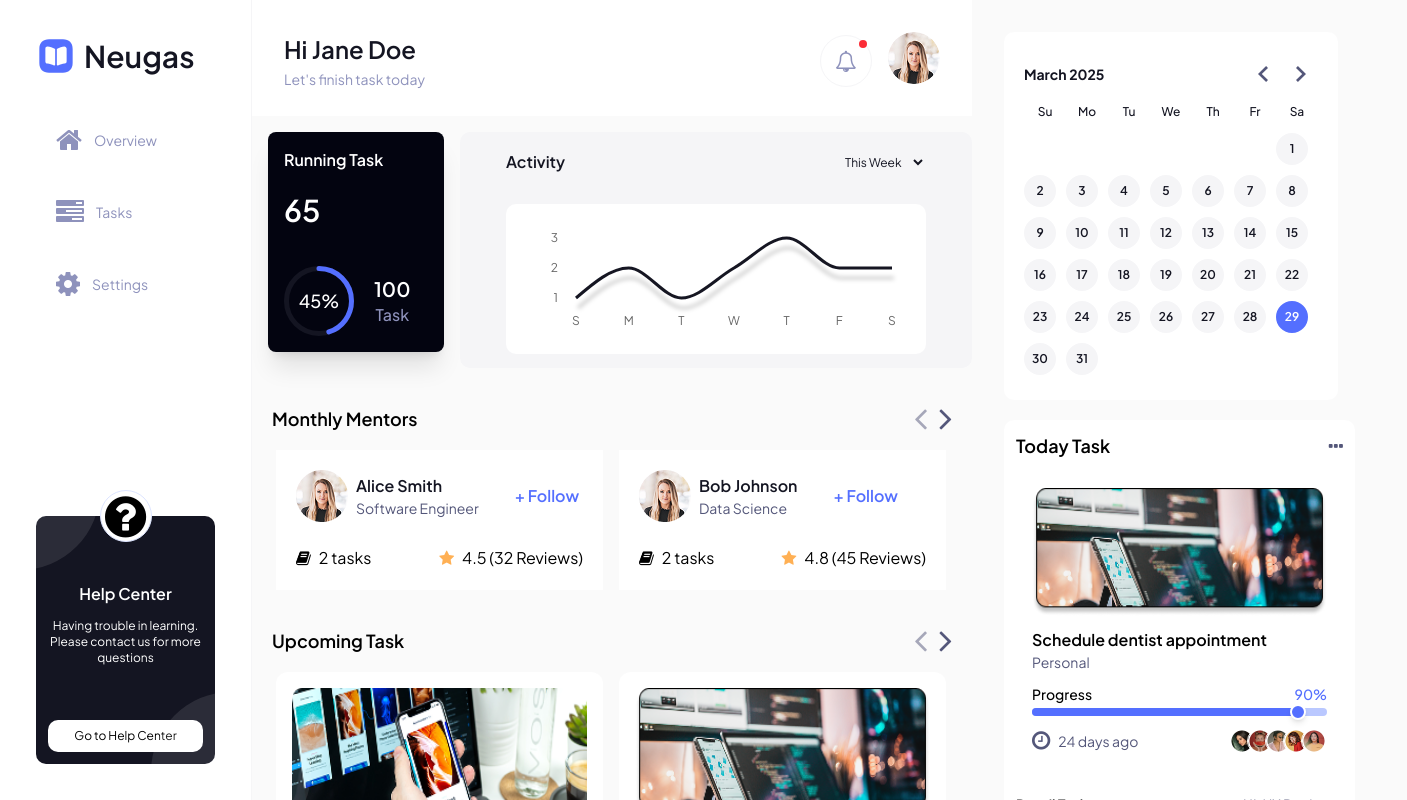
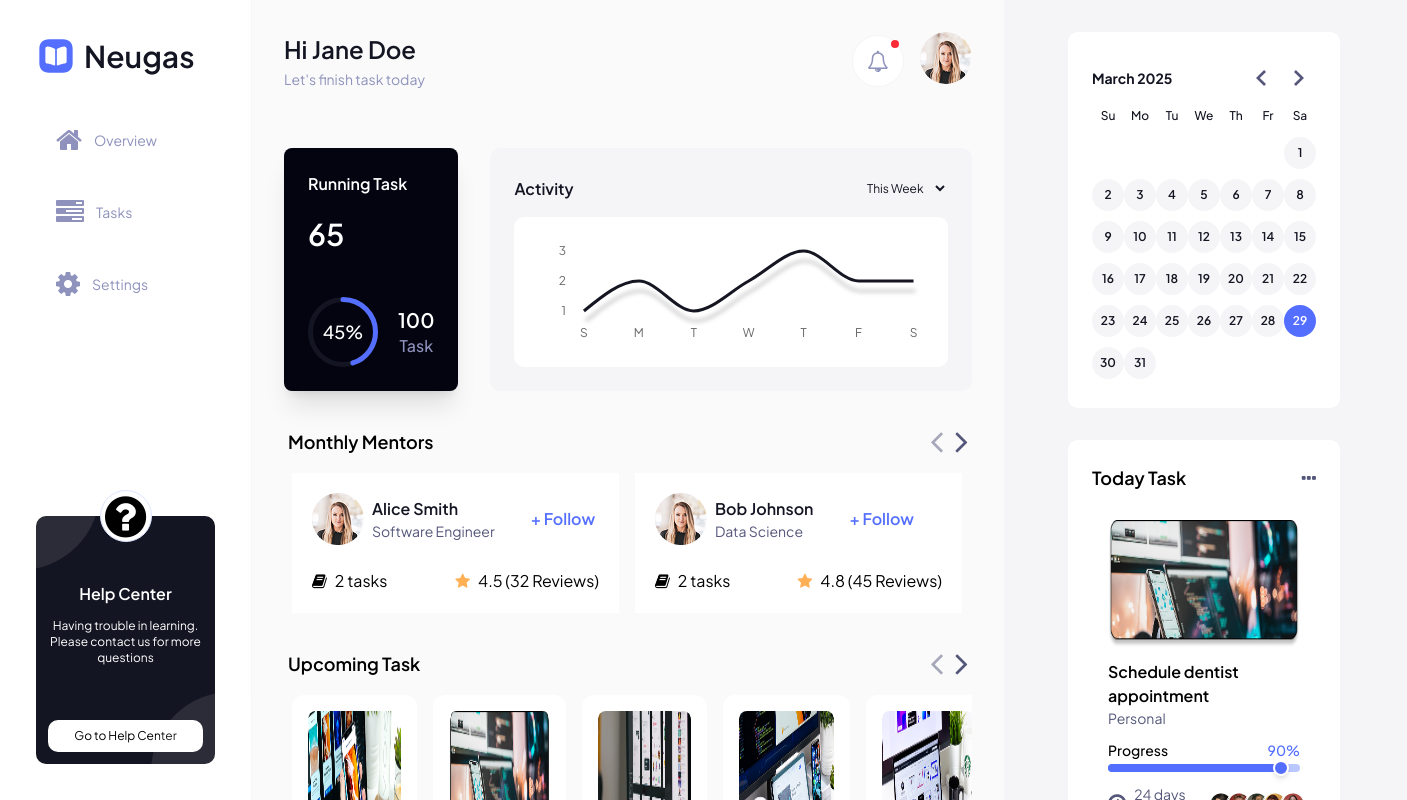
Before and after one commit to Evans-Asiedu/task-management, a React (Vite) app: page / in a window 1280 px wide. Shown: the top 800 px of the page, 1407 px wide, since content can reach past the window. Built offline with nearby package versions, Linux system fonts and the light colour scheme.

Commit message:
Setup layout for overview page

```diff
--- a/src/components/ActivityTracker.jsx
+++ b/src/components/ActivityTracker.jsx
@@ -64,10 +64,10 @@ const ActivityTracker = () => {
 
   return (
     <div
-      className="mt-4 w-full max-w-md md:max-w-lg h-auto bg-n-1 flex flex-col justify-evenly items-center gap-3  rounded-r-1"
+      className="w-full max-w-md md:max-w-lg h-auto bg-n-1 flex flex-col  items-center gap-3 p-6 rounded-r-1"
       ref={chartContainerRef}
     >
-      <div className="w-full max-w-[420px] flex justify-between items-center">
+      <div className="w-full flex justify-between items-center">
         <h2 className="text-base font-semibold text-secondary-500">Activity</h2>
         <div className="flex items-start justify-center gap-1">
           <select className=" w-full border-none outline-none text-xs p-2 rounded-r-1 text-secondary-500">
@@ -77,7 +77,7 @@ const ActivityTracker = () => {
         </div>
       </div>
 
-      <div className="pt-6 pb-4 pr-6 w-full max-w-[420px] h-[150px] bg-primary-0 rounded-r-1">
+      <div className="pt-6 pb-4 pr-6 w-full h-[150px] bg-primary-0 rounded-r-1">
         <ResponsiveContainer width="100%" height="100%">
           <LineChart
             data={data}
--- a/src/components/Calendar.jsx
+++ b/src/components/Calendar.jsx
@@ -11,7 +11,7 @@ export function Calendar() {
       selected={selected}
       onSelect={setSelected}
       classNames={{
-        root: `${defaultClassNames.root} font-semibold text-xs text-secondary-500 bg-primary-0 rounded-r-1 p-5 inline-block`,
+        root: `${defaultClassNames.root} w-full font-semibold text-xs text-secondary-500 bg-primary-0 rounded-r-1 p-6 inline-block`,
         caption_label: `${defaultClassNames.caption_label} text-sm`,
       }}
     />
--- a/src/components/MonthlyMentors.jsx
+++ b/src/components/MonthlyMentors.jsx
@@ -45,7 +45,7 @@ const MonthlyMentors = () => {
   };
 
   return (
-    <div className="max-w-[327px] lg:max-w-[688px] mx-4 mt-8">
+    <div className="max-w-[327px] lg:max-w-[688px]">
       <SliderHeader
         title={"Monthly Mentors"}
         onNext={handleNext}
--- a/src/components/RunningTask.jsx
+++ b/src/components/RunningTask.jsx
@@ -1,5 +1,4 @@
-
-import React, { useState } from 'react'
+import React, { useState } from "react";
 
 const RunningTask = () => {
   const [progress, setProgress] = useState(45);
@@ -9,14 +8,15 @@ const RunningTask = () => {
   const circumference = 2 * Math.PI * radius;
   const offset = circumference - (progress / 100) * circumference;
   return (
-    <div className='m-4 w-[327px] h-[124px] sm:w-[200px] sm:h-[220px] flex sm:flex-col justify-between shadow-xl p-4 bg-secondary-900 text-white rounded-lg transition duration-500' >
-
-      <div className='flex flex-col gap-5'>
-        <h2 className='text-base font-semibold text-primary-0 '>Running Task</h2>
-        <h2 className='text-3xl font-semibold text-primary-0 '>65</h2>
+    <div className="flex sm:flex-col justify-between shadow-xl p-6 bg-secondary-900 text-white rounded-lg transition duration-500">
+      <div className="flex flex-col gap-5">
+        <h2 className="text-base font-semibold text-primary-0 ">
+          Running Task
+        </h2>
+        <h2 className="text-3xl font-semibold text-primary-0 ">65</h2>
       </div>
 
-      <div className='flex items-center gap-5'>
+      <div className="flex items-center gap-5">
         <div className="flex items-center justify-center">
           <svg width={size} height={size} className="transform -rotate-90">
             {/* Background Circle */}
@@ -41,16 +41,18 @@ const RunningTask = () => {
           </svg>
           {/* Progress Text */}
           <div className="absolute text-center">
-            <span className="text-lg font-medium  text-primary-0">{progress}%</span>
+            <span className="text-lg font-medium  text-primary-0">
+              {progress}%
+            </span>
           </div>
         </div>
-        <div className='flex flex-col justify-center items-center'>
-          <h2 className='text-xl font-semibold'>100</h2>
-          <p className='text-base font-medium text-secondary-300 '>Task</p>
+        <div className="flex flex-col justify-center items-center">
+          <h2 className="text-xl font-semibold">100</h2>
+          <p className="text-base font-medium text-secondary-300 ">Task</p>
         </div>
       </div>
     </div>
-  )
-}
+  );
+};
 
-export default RunningTask
+export default RunningTask;
--- a/src/components/TaskCard.jsx
+++ b/src/components/TaskCard.jsx
@@ -10,7 +10,8 @@ const TaskCard = ({ task }) => {
   ];
 
   return (
-    <div className="w-[327px] bg-primary-0 rounded-xl p-4">
+    <div className="bg-primary-0 rounded-xl p-4">
+    {/* <div className="w-[327px] bg-primary-0 rounded-xl p-4"> */}
       {/* Image Section */}
       <img
         src={task.imageUrl}
--- a/src/components/TodayTask.jsx
+++ b/src/components/TodayTask.jsx
@@ -7,7 +7,7 @@ const TodayTask = () => {
   const task = data.tasks[1];
 
   return (
-    <div className="bg-primary-0 max-w-[372px] rounded-r-1 p-3 mt-5 me-5">
+    <div className="bg-primary-0 rounded-r-1 p-6">
       <TaskHeader name="Today Task" />
       <TaskCard task={task} />
       <TaskDetails />
--- a/src/components/UpcomingTask.jsx
+++ b/src/components/UpcomingTask.jsx
@@ -46,7 +46,7 @@ const UpcomingTask = () => {
   };
 
   return (
-    <div className="max-w-[327px] lg:max-w-[688px] mx-4 mt-8">
+    <div className="max-w-[327px] lg:max-w-[688px]">
       {/* Header */}
       <SliderHeader
         title={"Upcoming Task"}
--- a/src/components/layout/Header.jsx
+++ b/src/components/layout/Header.jsx
@@ -84,12 +84,13 @@ const Header = ({
   showActions = true,
   subText = "",
   title = "",
+  className = "",
 }) => {
   return (
     <header
       className={` bg-primary-0 p-8 flex flex-col gap-6 ${
         showActions ? "h-[248px] md:h-[192px]" : "h-[116px]"
-      }`}
+      } ${className}`}
     >
       <HeaderMain
         title={title}
--- a/src/components/pages/Overview.jsx
+++ b/src/components/pages/Overview.jsx
@@ -11,23 +11,26 @@ const Overview = () => {
   const currentUserName = data.loggedInUser.name;
   return (
     <>
-      <main className="h-full flex bg-n-2">
-        <div className="flex-grow">
+      <main className="h-full flex gap-6 lg:gap-8">
+        <div className="flex-grow bg-n-2">
           <Header
             showActions={false}
             title={`Hi ${currentUserName}`}
             subText="Let's finish task today"
+            className="!bg-n-2"
           />
 
-          <div className="flex flex-col md:flex-row">
-            <RunningTask />
-            <ActivityTracker />
+          <div className="p-6 lg:p-8 space-y-6 lg:space-y-8">
+            <div className="flex flex-col md:flex-row gap-8">
+              <RunningTask />
+              <ActivityTracker />
+            </div>
+            <MonthlyMentors />
+            <UpcomingTask />
           </div>
-          <MonthlyMentors />
-          <UpcomingTask />
         </div>
 
-        <div className="basis-[436px] p-8">
+        <div className="hidden lg:block p-6 lg:p-8 space-y-6 lg:space-y-8 bg-n-1">
           <Calendar />
           <TodayTask />
         </div>
--- a/src/index.css
+++ b/src/index.css
@@ -79,7 +79,9 @@
   --rdp-day_button-width: 32px;
   --rdp-weekday-opacity: 1;
 }
-
+.rdp-months {
+  margin: 0 auto
+}
 .rdp-month_caption {
   align-items: center;
 }
```
